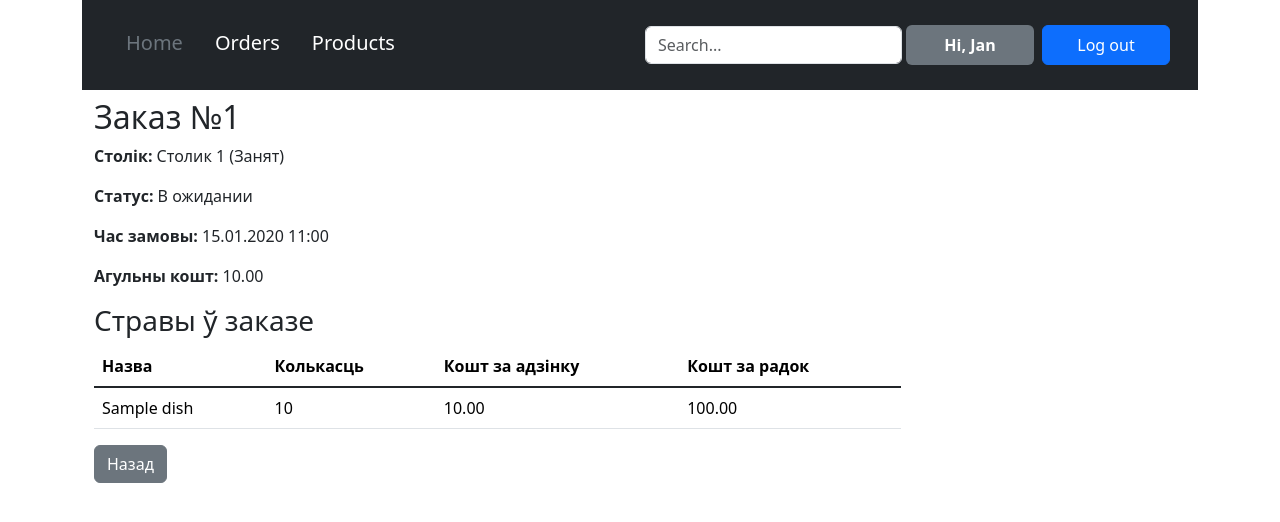
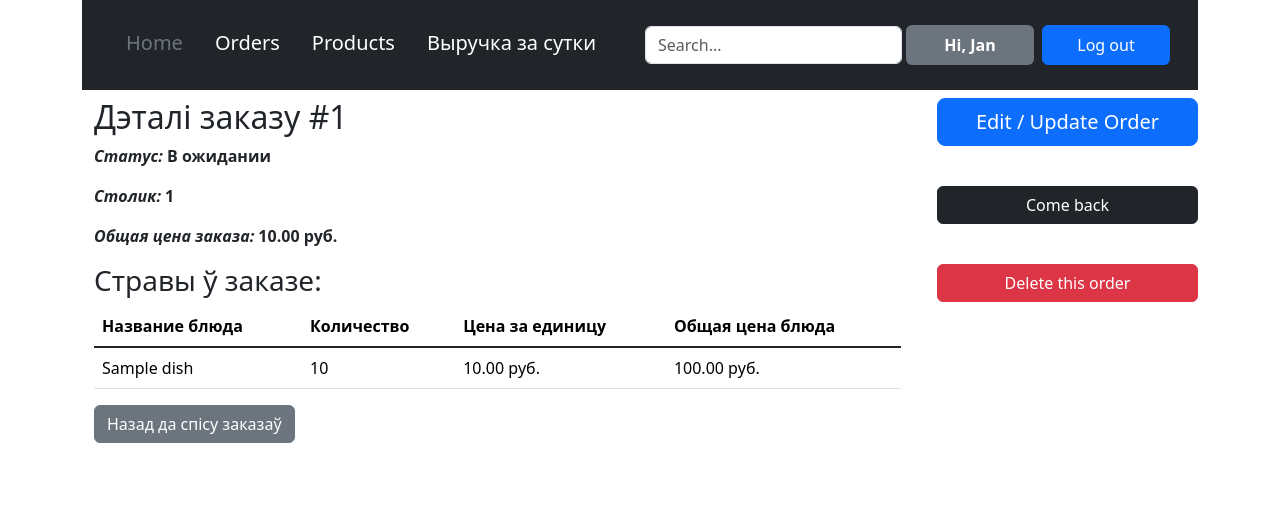
Before and after one commit to IvShalygin/Cafe_organization, a Django app: page /order/1/ in a window 1280 px wide. Shown: the top 522 px of the page. Run offline with Django 5.2, Linux system fonts and the light colour scheme; a user stored in the database is signed in; tables that the repository leaves empty hold one stand-in row (values such as "Sample post"); some libraries are stand-ins or nearby versions.

Commit message:
Add OrderDetail, OrderUpdate, OrderDelete, DailyRevenue, OrderSeach. Modify OrdersList

```diff
--- a/Cafe/modules/Cafe_order/Views/views_orders.py
+++ b/Cafe/modules/Cafe_order/Views/views_orders.py
@@ -3,15 +3,19 @@ from django.contrib.messages.views import SuccessMessageMixin
 from django.db import transaction
 from django.shortcuts import render, get_object_or_404
 from django.urls import reverse, reverse_lazy
+from django.views import View
 from django.views.generic import ListView, DetailView, UpdateView, CreateView, DeleteView
+from django.utils import timezone
+from django.db.models import Q
 
-from modules.Cafe_order.forms import DishUpdateForm, DishCreateForm, OrderCreateForm, OrderItemFormSet
+from modules.Cafe_order.forms import DishUpdateForm, DishCreateForm, OrderCreateForm, OrderItemFormSet, OrderUpdateForm, \
+    OrderSearchForm
 from modules.Cafe_order.models import Dish, OrderItem, Order
 
 
 class OrdersList(LoginRequiredMixin, ListView):
     """
-    View to list all orders
+    View to list all orders excluding orders with status 2 = "Оплачено"
     """
     model = Order
     login_url = '/login/'
@@ -120,3 +124,158 @@ class OrderDetailView(LoginRequiredMixin, DetailView):
         Атрымаць канкрэтны заказ
         """
         return get_object_or_404(Order, id=self.kwargs["pk"])
+
+
+class OrderUpdateView(LoginRequiredMixin, UpdateView):
+    """
+       View для рэдагавання заказу
+       """
+    model = Order
+    form_class = OrderUpdateForm
+    template_name = "orders/order_update.html"
+    success_url = reverse_lazy("orders_list")
+
+    def get_context_data(self, **kwargs):
+        """
+        Дадаем FormSet у кантэкст
+        """
+        context = super().get_context_data(**kwargs)
+        if self.request.POST:
+            context["order_items"] = OrderItemFormSet(self.request.POST, instance=self.object)
+        else:
+            context["order_items"] = OrderItemFormSet(instance=self.object)
+        return context
+
+    def form_valid(self, form):
+        """
+        Захаванне заказу і звязаных элементаў
+        """
+        context = self.get_context_data()
+        order_items = context["order_items"]
+
+        with transaction.atomic():
+            form.instance.updater = self.request.user
+            self.object = form.save()
+
+            if order_items.is_valid():
+                order_items.instance = self.object
+                order_items.save()
+                self.object.calculate_total_price()  # Абнаўляем кошт заказу
+            else:
+                print(order_items.errors)  # Для адладкі
+                return self.form_invalid(form)
+
+        return super().form_valid(form)
+
+
+class OrderDeleteView(LoginRequiredMixin, DeleteView):
+    """
+    View для выдалення заказу
+    """
+    model = Order
+    success_url = reverse_lazy("orders_list")
+    template_name = "orders/order_delete.html"
+
+    def get_context_data(self, **kwargs):
+        """
+        Добавляем дополнительный контекст в шаблон.
+        """
+        context = super().get_context_data(**kwargs)
+        context["order"] = self.get_object()  # Передаем заказ в шаблон
+        return context
+
+    def get(self, request, *args, **kwargs):
+        print("Метод GET вызван")
+        return super().get(request, *args, **kwargs)
+
+    def post(self, request, *args, **kwargs):
+        """
+        Переопределяем метод post, чтобы вызвать delete.
+        """
+        print("Метод POST вызван")
+        return self.delete(request, *args, **kwargs)
+
+    def delete(self, request, *args, **kwargs):
+        """
+        Переопределяем метод delete для освобождения столика, если заказ активный.
+        """
+        try:
+            print("Метод DELETE вызван")
+            self.object = self.get_object()  # Получаем объект заказа
+
+            print(
+                f"Заказ #{self.object.id}: статус = {self.object.status}, столик = {self.object.table_number.number}, занят = {self.object.table_number.is_occupied}")
+
+            if self.object.status != 2 or self.object.status != 'Оплачено':  # 2 — это статус "Оплачено"
+                print(f"Заказ #{self.object.id} активный. Освобождаем столик #{self.object.table_number.number}.")
+                # Освобождаем столик
+                table = self.object.table_number
+                table.is_occupied = False
+                table.save()
+                print(f"Столик #{table.number} освобожден.")
+            else:
+                print(f"Заказ #{self.object.id} оплачен. Столик не освобождается при удалении заказа.")
+
+            # Удаляем заказ
+            response = super().delete(request, *args, **kwargs)
+            print(f"Заказ #{self.object.id} удален.")
+
+            return response
+        except Exception as e:
+            print(f"Ошибка при удалении заказа: {e}")
+            raise  # Повторно выбрасываем исключение
+
+
+class DailyRevenueView(View):
+    template_name = 'orders/daily_revenue.html'
+
+    def get(self, request, *args, **kwargs):
+        now = timezone.now()
+        start_of_day = now.replace(hour=0, minute=0, second=0, microsecond=0)
+
+        orders = Order.objects.filter(time_update__gte=start_of_day, status=2)
+        total_revenue = sum(order.total_price for order in orders)
+
+        context = {
+            'orders': orders,
+            'total_revenue': total_revenue,
+            'start_of_day': start_of_day,
+            'now': now,
+        }
+        return render(request, self.template_name, context)
+
+
+class OrderSearchView(View):
+    template_name = 'orders/order_search.html'
+
+    def get(self, request, *args, **kwargs):
+        form = OrderSearchForm(request.GET)
+        orders = Order.objects.all()
+
+        query = request.GET.get('query')  # Получаем поисковый запрос из формы в хедере
+
+        if query:
+            # Фильтрация по номеру стола или статусу
+            orders = orders.filter(
+                Q(table_number__number__icontains=query) |  # Поиск по номеру стола
+                Q(status__icontains=query)  # Поиск по статусу
+            )
+
+        if form.is_valid():
+            table_number = form.cleaned_data.get('table_number')
+            status = form.cleaned_data.get('status')
+
+            # Фильтрация по номеру стола
+            if table_number:
+                orders = orders.filter(table_number__number=table_number)
+
+            # Фильтрация по статусу
+            if status:
+                orders = orders.filter(status=status)
+
+        context = {
+            'form': form,
+            'orders': orders,
+            'query': query,  # Передаем поисковый запрос в шаблон
+        }
+        return render(request, self.template_name, context)
--- a/Cafe/modules/Cafe_order/urls.py
+++ b/Cafe/modules/Cafe_order/urls.py
@@ -4,7 +4,8 @@ from .views import HomeView, UserAppLogout  # from .views import UserAppLogout,
 
 from modules.Cafe_order.Views.views_dishes import (DishesList, DishesCreate, DishesDetail, DishesUpdate, DishesDelete,
                                                    DishessBulkDelete)
-from modules.Cafe_order.Views.views_orders import OrdersList, OrderCreateView, OrderDetailView, OrdersListAll
+from modules.Cafe_order.Views.views_orders import OrdersList, OrderCreateView, OrderDetailView, OrdersListAll, \
+    OrderUpdateView, OrderDeleteView, DailyRevenueView, OrderSearchView
 
 urlpatterns = [
     # dishes
@@ -19,9 +20,12 @@ urlpatterns = [
     # orders
     path('orders/', OrdersList.as_view(), name='orders_list'),
     path('orders_all/', OrdersListAll.as_view(), name='orders_list_all'),
-    path("order/create/", OrderCreateView.as_view(), name="order_create"),
-    path("order/<int:pk>/", OrderDetailView.as_view(), name="order_detail"),
-
+    path('order/create/', OrderCreateView.as_view(), name='order_create'),
+    path('order/<int:pk>/', OrderDetailView.as_view(), name='order_detail'),
+    path('order/<int:pk>/update/', OrderUpdateView.as_view(), name='order_update'),
+    path('order_delete/<int:pk>/', OrderDeleteView.as_view(), name='order_delete'),
+    path('daily_revenue/', DailyRevenueView.as_view(), name='daily_revenue'),
+    path('order_search/', OrderSearchView.as_view(), name='order_search'),
     # home
     path('home/', HomeView.as_view(), name='home'),
     path('', HomeView.as_view(), name='directory_list'),
--- a/Cafe/templates/header.html
+++ b/Cafe/templates/header.html
@@ -28,12 +28,21 @@
                             Products
                         </a>
                     </li>
+                    <li>
+                        <a href="{% url 'daily_revenue' %}" class="nav-link text-white">
+                            <svg class="bi d-block mx-auto mb-1" width="16" height="16">
+                                <use xlink:href="#grid"></use>
+                            </svg>
+                            Выручка за сутки
+                        </a>
+                    </li>
                 </ul>
 
                 <!-- Правая частка: блок з юзерам -->
                 <div class="d-flex align-items-center">
-                    <form class="col-12 col-lg-auto mb-2 me-1 mb-lg-0" role="search" style="max-width: 300px;">
-                        <input type="search" class="form-control" placeholder="Search..." aria-label="Search">
+                    <form class="col-12 col-lg-auto mb-2 me-1 mb-lg-0" role="search" style="max-width: 300px;" id="searchForm">
+                        <input type="search" class="form-control" placeholder="Search..." aria-label="Search" name="query" id="searchQuery">
+                        <input type="hidden" name="search_url" value="{% url 'order_search' %}">
                     </form>
                     {% if request.user.is_authenticated %}
                         <div class="badge bg-secondary text-wrap d-flex align-items-center justify-content-center fs-6 me-2" style="width: 8rem; height: 2.5rem;">
@@ -50,4 +59,22 @@
             </div>
         </div>
     </div>
+    <script>
+        document.addEventListener('DOMContentLoaded', function() {
+            const searchForm = document.getElementById('searchForm');
+            const searchQuery = document.getElementById('searchQuery');
+
+            searchForm.addEventListener('submit', function(event) {
+                event.preventDefault();  // Отменяем стандартное поведение формы
+
+                const query = searchQuery.value.trim();  // Получаем значение из поля поиска
+                const searchUrl = searchForm.querySelector('input[name="search_url"]').value;  // Получаем URL для поиска
+
+                if (query) {
+                    // Перенаправляем пользователя на страницу поиска с параметром запроса
+                    window.location.href = `${searchUrl}?query=${encodeURIComponent(query)}`;
+                }
+            });
+        });
+    </script>
 </header>
--- a/Cafe/templates/orders/order_detail.html
+++ b/Cafe/templates/orders/order_detail.html
@@ -1,20 +1,19 @@
 {% extends 'main.html' %}
 {% block content %}
     <div class="container">
-        <h2>Заказ №{{ order.id }}</h2>
-        <p><strong>Столік:</strong> {{ order.table_number }}</p>
-        <p><strong>Статус:</strong> {{ order.get_status_display }}</p>
-        <p><strong>Час замовы:</strong> {{ order.time_update|date:"d.m.Y H:i" }}</p>
-        <p><strong>Агульны кошт:</strong> {{ order.total_price }}</p>
+        <h2>Дэталі заказу #{{ order.id }}</h2>
+        <p><strong><i>Статус:</i> {{ order.get_status_display }}</strong></p>
+        <p><strong><i>Столик:</i> {{ order.table_number.number }}</strong></p>
+        <p><strong><i>Общая цена заказа:</i> {{ order.total_price }} руб.</strong></p>
 
-        <h3>Стравы ў заказе</h3>
+        <h3>Стравы ў заказе:</h3>
         <table class="table">
             <thead>
                 <tr>
-                    <th>Назва</th>
-                    <th>Колькасць</th>
-                    <th>Кошт за адзінку</th>
-                    <th>Кошт за радок</th>
+                    <th>Название блюда</th>
+                    <th>Количество</th>
+                    <th>Цена за единицу</th>
+                    <th>Общая цена блюда</th>
                 </tr>
             </thead>
             <tbody>
@@ -22,13 +21,23 @@
                     <tr>
                         <td>{{ item.dish.name }}</td>
                         <td>{{ item.quantity }}</td>
-                        <td>{{ item.dish.price }}</td>
-                        <td>{{ item.total_price }}</td>
+                        <td>{{ item.dish.price }} руб.</td>
+                        <td>{{ item.total_price }} руб.</td>
                     </tr>
                 {% endfor %}
             </tbody>
         </table>
 
-        <a href="{% url 'orders_list' %}" class="btn btn-secondary">Назад</a>
+        <a href="{% url 'orders_list' %}" class="btn btn-secondary">Назад да спісу заказаў</a>
     </div>
 {% endblock %}
+{% block content_2 %}
+    <div class="d-grid gap-2">
+<!--        <button type="submit" class="btn btn-lg btn-primary">Edit region</button>-->
+        <a href="{% url 'order_update' order.id %}"
+           class="btn btn-lg btn-primary ">Edit / Update Order</a> <br>
+        <a href="{% url 'orders_list'  %}" class="btn btn-dark">Come back</a> <br>
+        <a href="{% url 'order_delete' order.id %}" class="btn btn-danger">Delete this order</a>
+
+    </div>
+{% endblock %}
```
Also changed, not shown: Cafe/modules/Cafe_order/forms.py (+14 -1 lines), Cafe/templates/orders/daily_revenue.html (+35 -0 lines), Cafe/templates/orders/order_delete.html (+21 -0 lines), Cafe/templates/orders/order_search.html (+43 -0 lines), Cafe/templates/orders/order_update.html (+51 -0 lines), Cafe/templates/orders/orders_view.html (+38 -38 lines), Cafe/modules/Cafe_order/migrations/0002_alter_table_is_occupied.py (added).
